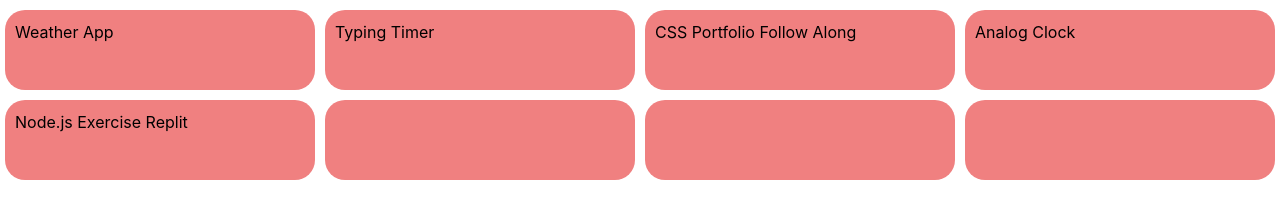
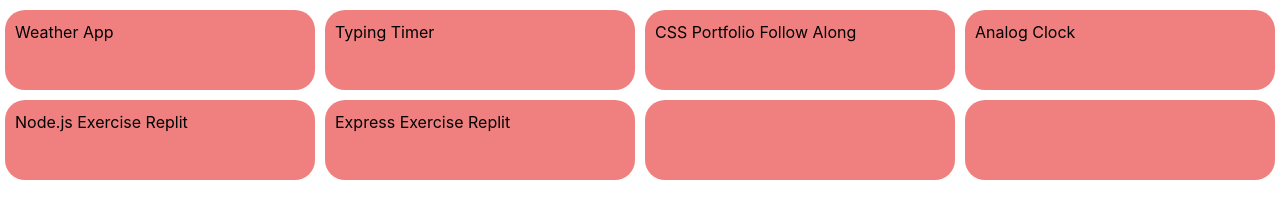
Before and after one commit to snecola/snecola.github.io, a plain HTML site: page index.html in a window 1280 px wide. Shown: the part 51-270 px from the top of the page. Drawn offline with nearby package versions, Linux system fonts and the light colour scheme.

Commit message:
Added express exercise

```diff
--- a/index.html
+++ b/index.html
@@ -39,7 +39,7 @@
                     <a href="https://replit.com/@snecola/boilerplate-npm#package.json" class="link">Node.js Exercise Replit</a>
                 </div>
                 <div class="col">
-
+                    <a href="https://replit.com/@snecola/boilerplate-express#myApp.js" class="link">Express Exercise Replit</a>
                 </div>
                 <div class="col">
 
--- a/style/styles.css
+++ b/style/styles.css
@@ -9,7 +9,7 @@
 
 .link {
     display: block;
-    position:relative;
+    position: relative;
     top: 0;
     left: 0;
     bottom: auto;
```
